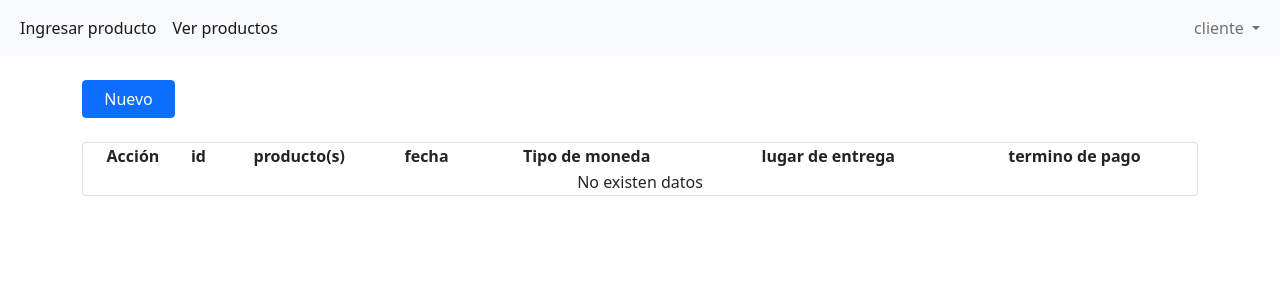
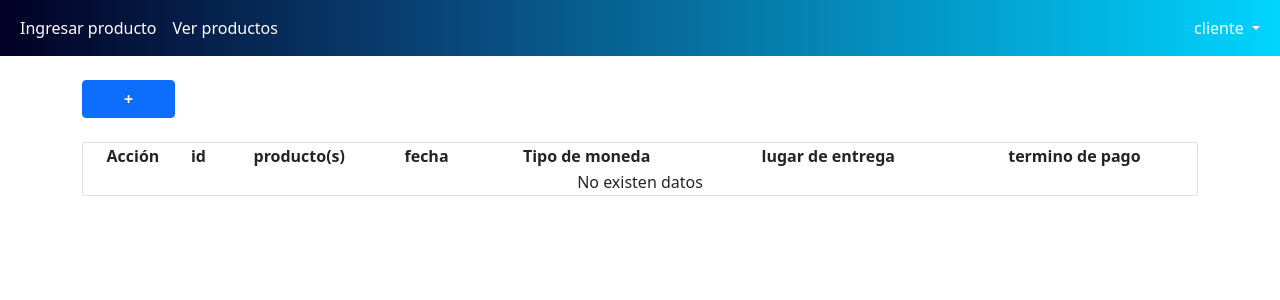
Before and after one commit to CristobalManque/Ingenieria-de-Software, a Flask app: page / in a window 1280 px wide. Shown: the top 300 px of the page. Run offline with Flask 2, Linux system fonts and the light colour scheme; a user stored in the database is signed in; data comes from the database, SQL or seed files in the repository; data that the repository does not hold is empty.

Commit message:
Inicio de cambio visual

```diff
--- a/mysite/static/style.css
+++ b/mysite/static/style.css
@@ -0,0 +1,8 @@
+.navbar {
+    background: rgb(2,0,36);
+    background: linear-gradient(90deg, rgba(2,0,36,1) 0%, rgba(9,70,121,1) 35%, rgba(0,212,255,1) 100%);
+}
+
+body {
+    /** aqui van los colores del body **/
+}
--- a/mysite/templates/auth/login.html
+++ b/mysite/templates/auth/login.html
@@ -1,11 +1,11 @@
 {% extends 'base.html' %}
 
 {% block item %}
-<li class="nav-item">
+<!-- <li class="nav-item">
     <a class="nav-link disabled" href="#" tabindex="-1" aria-disabled="true">Iniciar sesión</a>
-  </li>
+  </li> -->
   <li class="nav-item">
-    <a class="nav-link active" aria-current="page" href="{{ url_for('auth.register') }}">Registrarse</a>
+    <a class="nav-link active" aria-current="page" href="{{ url_for('auth.register') }}" style="color: white;">Registrarse</a>
   </li>
 {% endblock item %}
 
--- a/mysite/templates/auth/register.html
+++ b/mysite/templates/auth/register.html
@@ -2,11 +2,11 @@
 
 {% block item %}
 <li class="nav-item">
-    <a class="nav-link active" aria-current="page" href="{{ url_for('auth.login') }}">Iniciar sesión</a>
+    <a class="nav-link active" aria-current="page" href="{{ url_for('auth.login') }}" style="color: white;">Iniciar sesión</a>
   </li>
-  <li class="nav-item">
+  <!-- <li class="nav-item">
     <a class="nav-link disabled" href="#" tabindex="-1" aria-disabled="true">Registrarse</a>
-  </li>
+  </li> -->
 {% endblock item %}
 
 {% block body %}
--- a/mysite/templates/base.html
+++ b/mysite/templates/base.html
@@ -4,6 +4,7 @@
   <meta charset="UTF-8">
   <meta http-equiv="X-UA-Compatible" content="IE=edge">
   <meta name="viewport" content="width=device-width, initial-scale=1.0">
+  <link rel= "stylesheet" type= "text/css" href= "{{ url_for('static',filename='style.css') }}">
   <link href="https://cdn.jsdelivr.net/npm/bootstrap@5.0.2/dist/css/bootstrap.min.css" rel="stylesheet" integrity="sha384-EVSTQN3/azprG1Anm3QDgpJLIm9Nao0Yz1ztcQTwFspd3yD65VohhpuuCOmLASjC" crossorigin="anonymous">
   <title></title>
 </head>
--- a/mysite/templates/detalle.html
+++ b/mysite/templates/detalle.html
@@ -9,7 +9,7 @@
 {% block item2 %}
 {% if g.user %}
 <li class="nav-item dropdown">
-  <a class="nav-link dropdown-toggle" href="#" id="navbarDropdown" role="button" data-bs-toggle="dropdown" aria-expanded="false"> {{ g.user['nombre'] }} </a>
+  <a class="nav-link dropdown-toggle" href="#" id="navbarDropdown" role="button" data-bs-toggle="dropdown" aria-expanded="false" style="color: white;"> {{ g.user['nombre'] }} </a>
   <ul class="dropdown-menu dropdown-menu-end" aria-labelledby="navbarDropdown">
       <li><a class="dropdown-item" href="{{ url_for('auth.logout') }}">Cerrar sesión</a></li>
   </ul>
--- a/mysite/templates/editar.html
+++ b/mysite/templates/editar.html
@@ -9,7 +9,7 @@
 {% block item2 %}
 {% if g.user %}
 <li class="nav-item dropdown">
-  <a class="nav-link dropdown-toggle" href="#" id="navbarDropdown" role="button" data-bs-toggle="dropdown" aria-expanded="false"> {{ g.user['nombre'] }} </a>
+  <a class="nav-link dropdown-toggle" href="#" id="navbarDropdown" role="button" data-bs-toggle="dropdown" aria-expanded="false" style="color: white;"> {{ g.user['nombre'] }} </a>
   <ul class="dropdown-menu dropdown-menu-end" aria-labelledby="navbarDropdown">
       <li><a class="dropdown-item" href="{{ url_for('auth.logout') }}">Cerrar sesión</a></li>
   </ul>
--- a/mysite/templates/index.html
+++ b/mysite/templates/index.html
@@ -3,10 +3,10 @@
 {% block item %}
   {% if g.user['tipo'] == "cliente" %}
   <li class="nav-item">
-    <a class="nav-link active" aria-current="page" href="{{ url_for('vista.ingresarproducto') }}"}}>Ingresar producto</a>
+    <a class="nav-link active" aria-current="page" style="color: white;" href="{{ url_for('vista.ingresarproducto') }}"}}>Ingresar producto</a>
   </li>
   <li class="nav-item">
-    <a class="nav-link active" aria-current="page" href="{{ url_for('vista.listaproductos') }}"}}>Ver productos</a>
+    <a class="nav-link active" aria-current="page" style="color: white;" href="{{ url_for('vista.listaproductos') }}"}}>Ver productos</a>
   </li>
   {% endif %}
 {% endblock %}
@@ -14,7 +14,7 @@
 {% block item2 %}
 {% if g.user %}
 <li class="nav-item dropdown">
-  <a class="nav-link dropdown-toggle" href="#" id="navbarDropdown" role="button" data-bs-toggle="dropdown" aria-expanded="false"> {{ g.user['nombre'] }} </a>
+  <a class="nav-link dropdown-toggle" href="#" id="navbarDropdown" role="button" data-bs-toggle="dropdown" aria-expanded="false" style="color: white;"> {{ g.user['nombre'] }} </a>
   <ul class="dropdown-menu dropdown-menu-end" aria-labelledby="navbarDropdown">
       <li><a class="dropdown-item" href="{{ url_for('auth.logout') }}">Cerrar sesión</a></li>
   </ul>
@@ -27,7 +27,7 @@
       {% if g.user['tipo'] == "cliente" %}
       <br>
       <div class="container">
-        <a href="{{ url_for('vista.ingresar') }}" class="btn btn-primary col-sm-1">Nuevo</a>
+        <a href="{{ url_for('vista.ingresar') }}" class="btn btn-primary col-sm-1" style="font-weight: bold;">+</a>
       </div><br>
       <div class="container">
         <div class="card text-center mx-auto">
@@ -70,7 +70,7 @@
       {% elif g.user['tipo'] == "proveedor" %}
       <br>
       <div class="container">
-        <a href="{{ url_for('vista.ingresar') }}" class="btn btn-primary col-sm-1">Nuevo</a>
+        <a href="{{ url_for('vista.ingresar') }}" class="btn btn-primary col-sm-1">+</a>
       </div><br>
       <div class="container">
         <div class="card text-center mx-auto">
--- a/mysite/templates/ingresar.html
+++ b/mysite/templates/ingresar.html
@@ -9,7 +9,7 @@
 {% block item2 %}
 {% if g.user %}
 <li class="nav-item dropdown">
-  <a class="nav-link dropdown-toggle" href="#" id="navbarDropdown" role="button" data-bs-toggle="dropdown" aria-expanded="false"> {{ g.user['nombre'] }} </a>
+  <a class="nav-link dropdown-toggle" href="#" id="navbarDropdown" role="button" data-bs-toggle="dropdown" aria-expanded="false" style="color: white;"> {{ g.user['nombre'] }} </a>
   <ul class="dropdown-menu dropdown-menu-end" aria-labelledby="navbarDropdown">
       <li><a class="dropdown-item" href="{{ url_for('auth.logout') }}">Cerrar sesión</a></li>
   </ul>
--- a/mysite/templates/ingresarproducto.html
+++ b/mysite/templates/ingresarproducto.html
@@ -9,7 +9,7 @@
 {% block item2 %}
 {% if g.user %}
 <li class="nav-item dropdown">
-  <a class="nav-link dropdown-toggle" href="#" id="navbarDropdown" role="button" data-bs-toggle="dropdown" aria-expanded="false"> {{ g.user['nombre'] }} </a>
+  <a class="nav-link dropdown-toggle" href="#" id="navbarDropdown" role="button" data-bs-toggle="dropdown" aria-expanded="false" style="color: white;"> {{ g.user['nombre'] }} </a>
   <ul class="dropdown-menu dropdown-menu-end" aria-labelledby="navbarDropdown">
       <li><a class="dropdown-item" href="{{ url_for('auth.logout') }}">Cerrar sesión</a></li>
   </ul>
--- a/mysite/templates/listaproductos.html
+++ b/mysite/templates/listaproductos.html
@@ -3,7 +3,7 @@
 {% block item %}
   {% if g.user['tipo'] == "cliente" %}
   <li class="nav-item">
-    <a class="nav-link active" aria-current="page" href="{{ url_for('vista.ingresarproducto') }}"}}>Ingresar producto</a>
+    <a class="nav-link active" aria-current="page" href="{{ url_for('vista.ingresarproducto') }}" style="color: white;">Ingresar producto</a>
   </li>
   {% endif %}
 {% endblock %}
@@ -11,7 +11,7 @@
 {% block item2 %}
 {% if g.user %}
 <li class="nav-item dropdown">
-  <a class="nav-link dropdown-toggle" href="#" id="navbarDropdown" role="button" data-bs-toggle="dropdown" aria-expanded="false"> {{ g.user['nombre'] }} </a>
+  <a class="nav-link dropdown-toggle" href="#" id="navbarDropdown" role="button" data-bs-toggle="dropdown" aria-expanded="false" style="color: white;"> {{ g.user['nombre'] }} </a>
   <ul class="dropdown-menu dropdown-menu-end" aria-labelledby="navbarDropdown">
       <li><a class="dropdown-item" href="{{ url_for('auth.logout') }}">Cerrar sesión</a></li>
   </ul>
```
